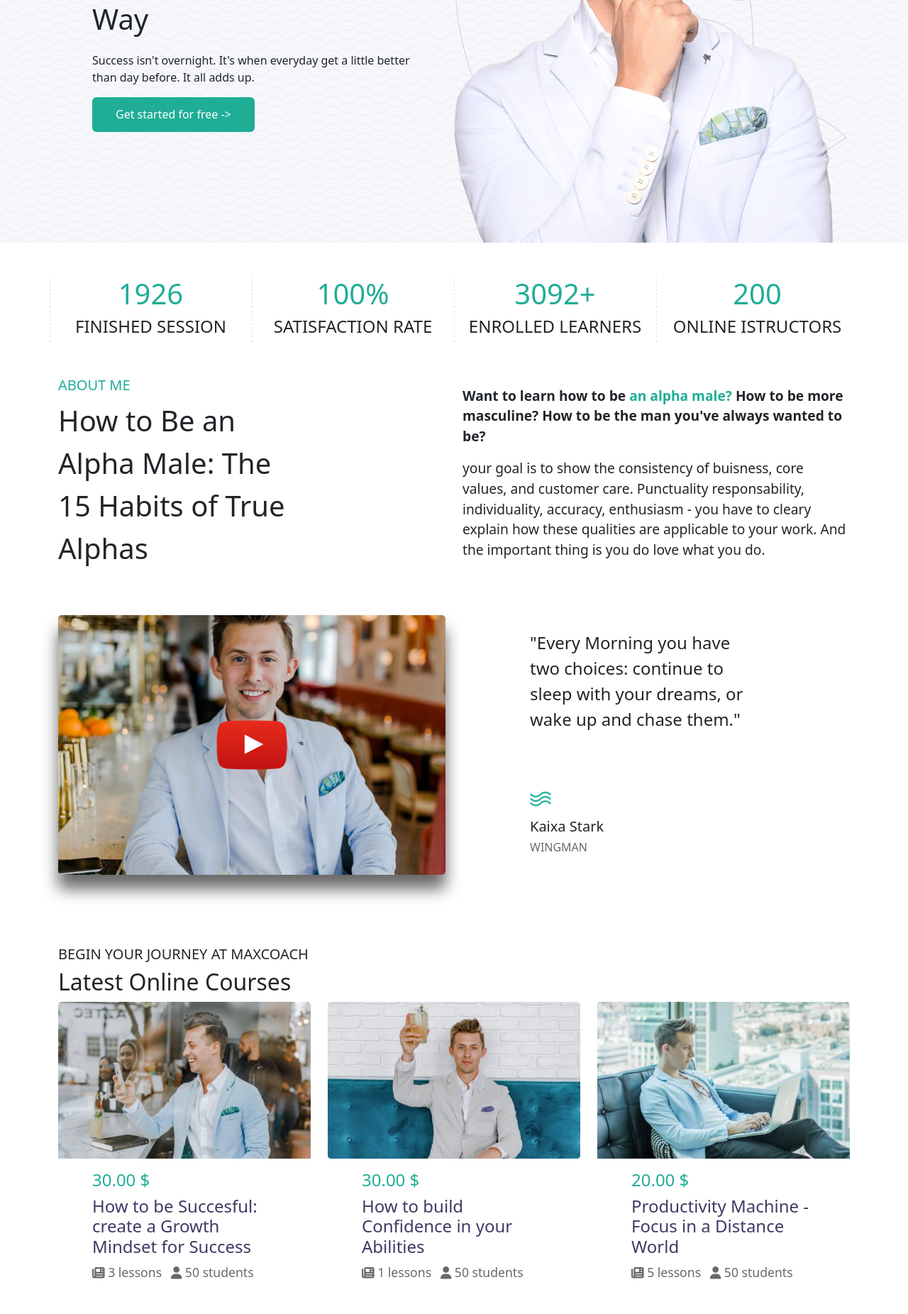
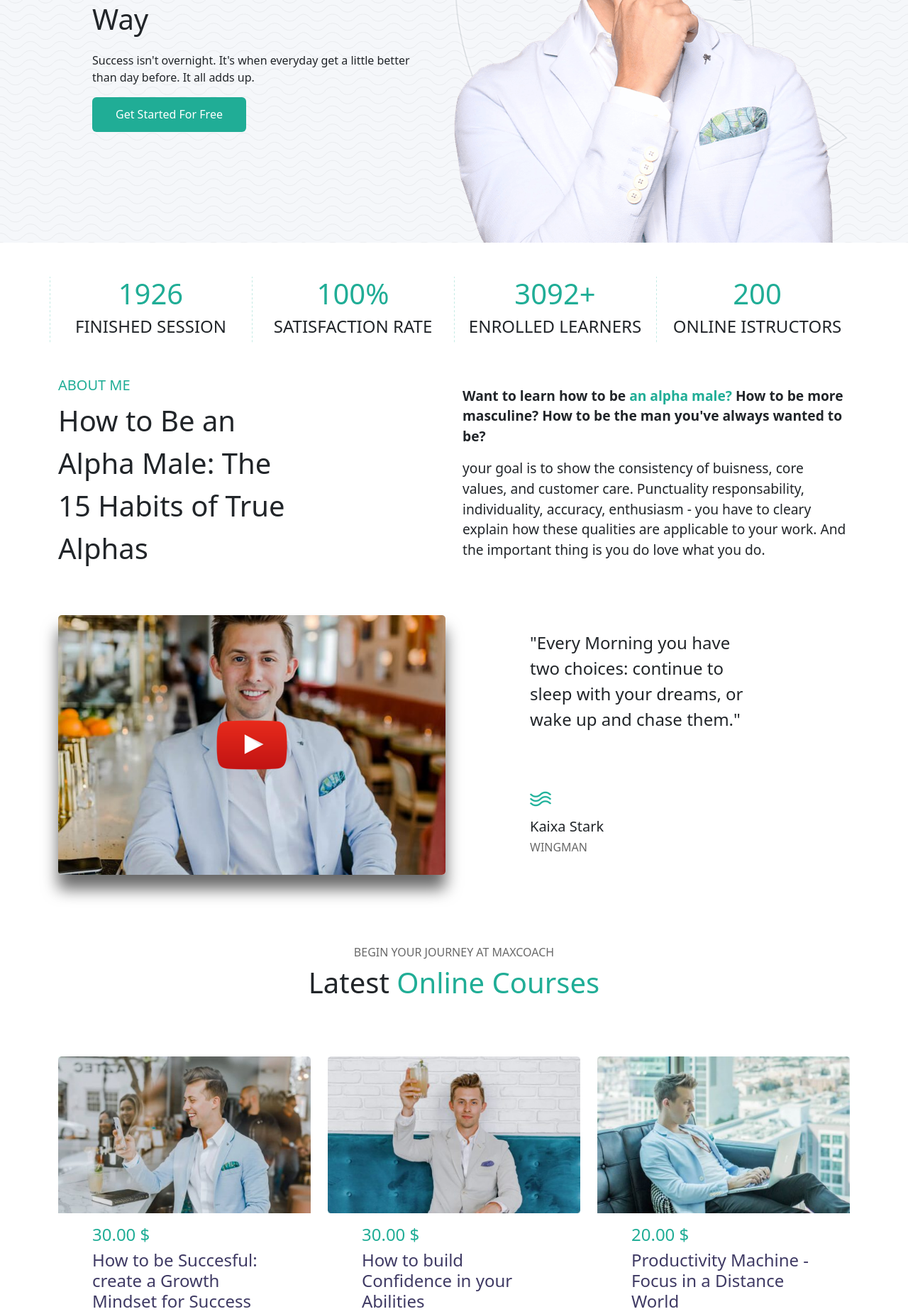
Before and after one commit to Matteo-Nesti/proj-html-vuejs, a Vue app: page / in a window 1280 px wide. Shown: the part 440-2292 px from the top of the page at 71% size. Built offline with nearby package versions, Linux system fonts and the light colour scheme.

Commit message:
create component for button and add button in cards section

```diff
--- a/src/App.vue
+++ b/src/App.vue
@@ -22,4 +22,16 @@ export default {
 
 <style lang="scss">
 @use './assets/style/vars.scss' as *;
+
+.btn {
+  background-color: $main-color;
+  color: $full-white;
+  font-weight: 500;
+  padding: .7rem 2rem;
+
+  &:hover {
+    background-color: $second-color;
+    color: $full-white;
+  }
+}
 </style>
--- a/src/components/HeaderJumbotron.vue
+++ b/src/components/HeaderJumbotron.vue
@@ -4,8 +4,12 @@
             <div class="col-6 p-5">
                 <h5>I'M WINGMAN</h5>
                 <p class="fs-1">Peace On Earth A Wonderful Wish But No Way</p>
-                <p>Success isn't overnight. It's when everyday get a little better than day before. It all adds up.</p>
-                <button class="btn">Get started for free -></button>
+                <p>Success isn't overnight. It's when everyday get a little better than day before. It all adds up.
+
+                </p>
+                <PageButton>
+                    Get Started For Free
+                </PageButton>
             </div>
             <figure class="col-6">
                 <img src="../assets/img/home-movation-hero-image.png" alt="figure">
@@ -16,8 +20,9 @@
 </template>
 <script>
 import JumbotronLeftMenu from './JumbotronLeftMenu.vue';
+import PageButton from './PageButton.vue';
 export default {
-    components: { JumbotronLeftMenu }
+    components: { JumbotronLeftMenu, PageButton }
 }
 </script>
 <style lang="scss" scoped>
@@ -34,7 +39,7 @@ export default {
     }
 
     figure {
-        background-image: url(../assets/img/home-movation-shape-face.png);
+        background-image: url('../assets/img/home-movation-shape-face.png');
         background-size: contain;
         background-repeat: no-repeat;
         background-position: 0px 100px;
@@ -45,16 +50,5 @@ export default {
         }
     }
 
-    .btn {
-        background-color: $main-color;
-        color: $full-white;
-        font-weight: 500;
-        padding: .7rem 2rem;
-
-        &:hover {
-            background-color: $second-color;
-        }
-    }
-
 }
 </style>
--- /dev/null
+++ b/src/components/PageButton.vue
@@ -0,0 +1,11 @@
+<template >
+    <button class="btn">
+        <slot></slot>
+    </button>
+</template>
+<script>
+export default {
+
+}
+</script>
+<style lang="scss" scoped></style>
--- a/src/components/PageMain.vue
+++ b/src/components/PageMain.vue
@@ -15,6 +15,7 @@
 import PageMainStats from './PageMainStats.vue'
 import PageMainAboutMe from './PageMainAboutMe.vue'
 import PageMainCourses from './PageMainCourses.vue'
+
 
 export default {
     components: { PageMainStats, PageMainAboutMe, PageMainCourses, },
--- a/src/components/PageMainCourses.vue
+++ b/src/components/PageMainCourses.vue
@@ -1,8 +1,8 @@
 <template>
     <div class="container">
 
-        <h5>BEGIN YOUR JOURNEY AT MAXCOACH</h5>
-        <h2>Latest Online Courses</h2>
+        <h6>BEGIN YOUR JOURNEY AT MAXCOACH</h6>
+        <h2>Latest <span> Online Courses</span></h2>
 
         <div class="row row-cols-3">
             <div class="custom-card" v-for="item in items">
@@ -21,11 +21,17 @@
                 </div>
             </div>
         </div>
+
+        <PageButton>
+            View all Courses ->
+        </PageButton>
     </div>
 </template>
 
 <script>
+import PageButton from './PageButton.vue'
 export default {
+    components: { PageButton },
     props: {
         items: Array,
     }
@@ -37,12 +43,28 @@ export default {
 
 .container {
     margin-top: 100px;
+    display: flex;
+    flex-direction: column;
+    align-items: center;
+}
+
+h6 {
+    color: $dark-gray;
+}
+
+h2 {
+    font-size: 2.5rem;
+    margin-bottom: 5rem;
+
+    span {
+        color: $main-color;
+    }
 }
 
 .custom-card {
     border-radius: 10px;
     overflow: hidden;
-    margin-bottom: 2rem;
+    margin-bottom: 5rem;
 
     .card-description {
         padding: 1rem 3rem;
```
